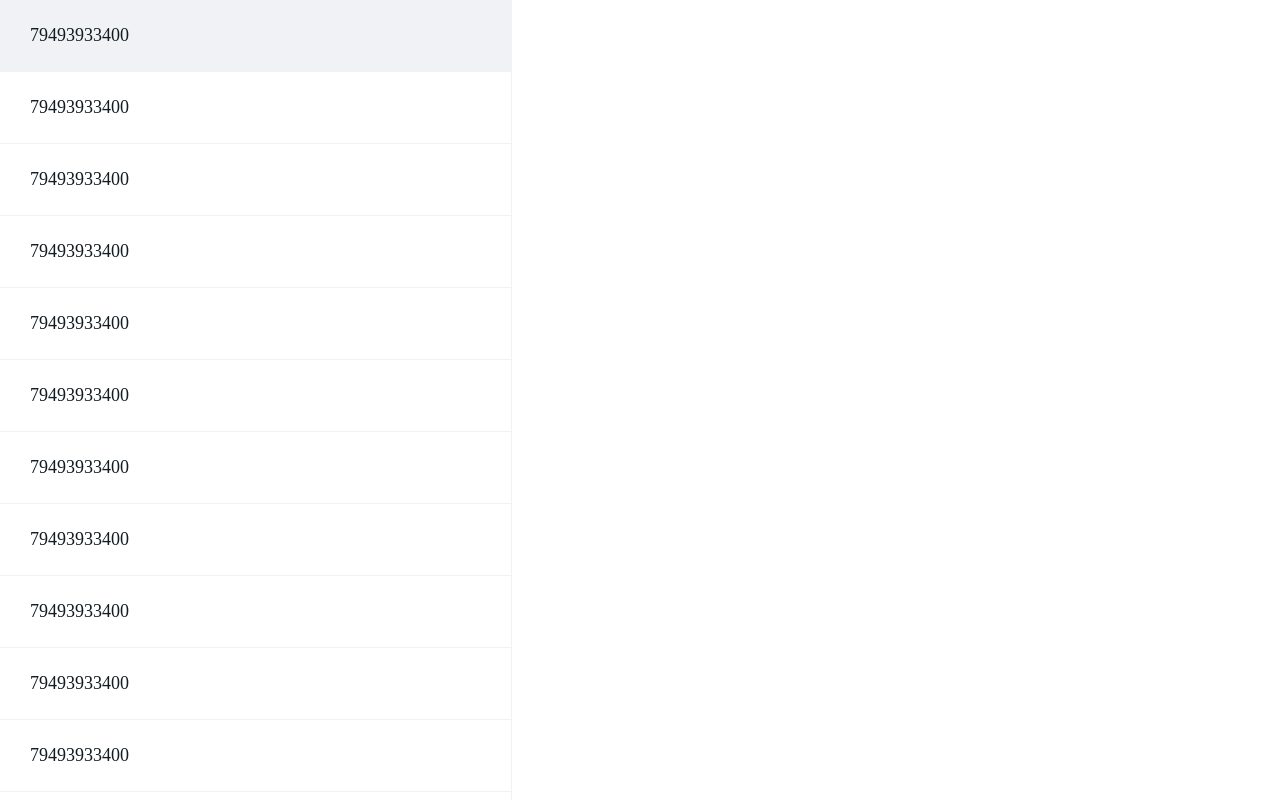
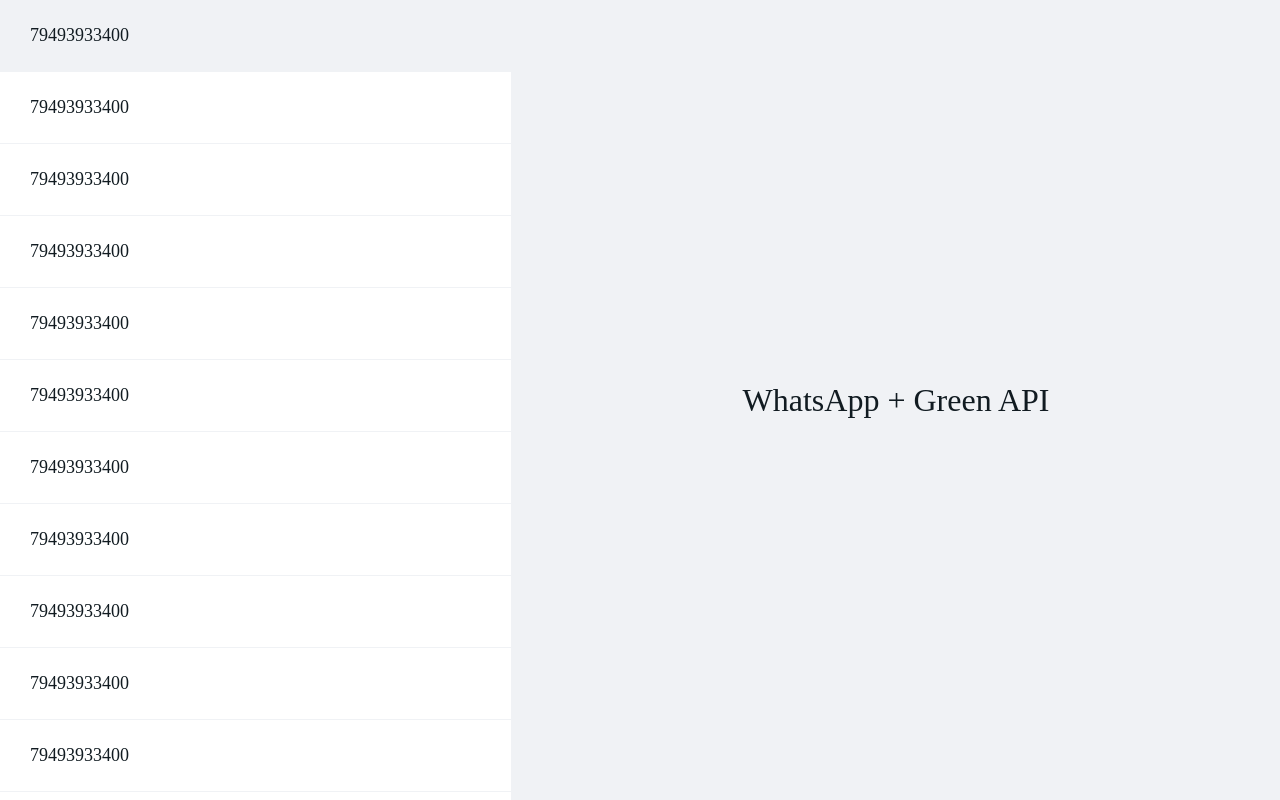
Before and after one commit to VladBrok/react-dev-test-task, a React (Vite) app: page / in a window 1280 px wide. Built offline with nearby package versions, Linux system fonts and the light colour scheme.

Commit message:
create conversation panel skeleton, rename css variables

```diff
--- a/src/components/MessengerScreen/MessengerScreen.css
+++ b/src/components/MessengerScreen/MessengerScreen.css
@@ -6,7 +6,7 @@
 .messenger-screen__chats-panel {
   flex: 0 0 45%;
   min-width: 45%;
-  border-right: 1px solid var(--color-light-grey);
+  border-right: 1px solid var(--color-primary-light);
   overflow-y: auto;
 }
 
@@ -16,21 +16,42 @@
   height: 72px;
   display: flex;
   align-items: center;
-  color: var(--color-text-dark-grey);
-  border-bottom: 1px solid var(--color-light-grey);
+  color: var(--color-primary-text-dark);
+  border-bottom: 1px solid var(--color-primary-light);
 }
 
 .messenger-screen__chat-container:hover {
-  background-color: var(--color-light-grey);
+  background-color: var(--color-primary-light);
   cursor: pointer;
 }
 
 .messenger-screen__chat-container_active {
-  background-color: var(--color-light-grey);
+  background-color: var(--color-primary-light);
 }
 
 .messenger-screen__chat-name {
   margin-left: 30px;
+}
+
+.messenger-screen__conversation-panel {
+  flex-grow: 1;
+}
+
+.messenger-screen__no-selected-chat-view {
+  background-color: var(--color-primary-light);
+  height: 100%;
+  display: flex;
+  justify-content: center;
+  align-items: center;
+  color: var(--color-primary-text-dark);
+  font-size: 32px;
+}
+
+.messenger-screen__conversation-panel-content {
+  height: 100%;
+  background-image: url("/images/chat-background.png");
+  background-color: var(--conversation-panel-background);
+  background-repeat: repeat;
 }
 
 @media screen and (min-width: 1024px) {
--- a/src/components/MessengerScreen/MessengerScreen.tsx
+++ b/src/components/MessengerScreen/MessengerScreen.tsx
@@ -187,7 +187,18 @@
           </div>
         ))}
       </div>
-      <div className="messenger-screen__conversation-panel"></div>
+      <div className="messenger-screen__conversation-panel">
+        {activeChatIndex === null && (
+          <div className="messenger-screen__no-selected-chat-view">
+            <p className="messenger-screen__no-selected-chat-view-tiile">
+              WhatsApp + Green API
+            </p>
+          </div>
+        )}
+        {activeChatIndex !== null && (
+          <div className="messenger-screen__conversation-panel-content"></div>
+        )}
+      </div>
     </div>
   );
 }
--- a/src/index.css
+++ b/src/index.css
@@ -1,6 +1,7 @@
 :root {
-  --color-light-grey: #f0f2f5;
-  --color-text-dark-grey: #111b21;
+  --color-primary-light: #f0f2f5;
+  --color-primary-text-dark: #111b21;
+  --conversation-panel-background: #efeae2;
 }
 
 body {
```
